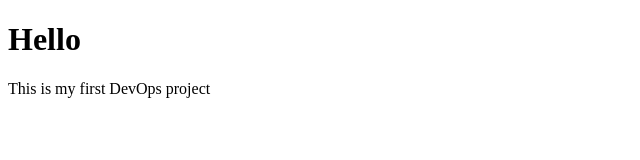
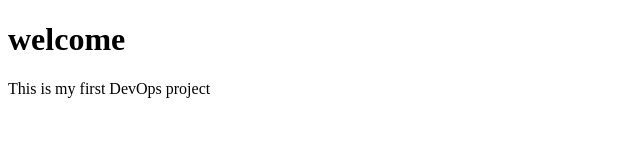
Before and after one commit to Rajesh72892/myprojects, a plain HTML site: page index.html in a window 1280 px wide. Shown: the whole page, without its empty margins (0-640 px from the left). Drawn offline with Linux system fonts and the light colour scheme.

Commit message:
second commit

```diff
--- a/index.html
+++ b/index.html
@@ -4,7 +4,7 @@
     <title>DevOps internship</title>
 </head>
 <body>
-    <h1>Hello</h1>
+    <h1>welcome</h1>
     <p>This is my first DevOps project</p>
 </body>
 </html>
```
